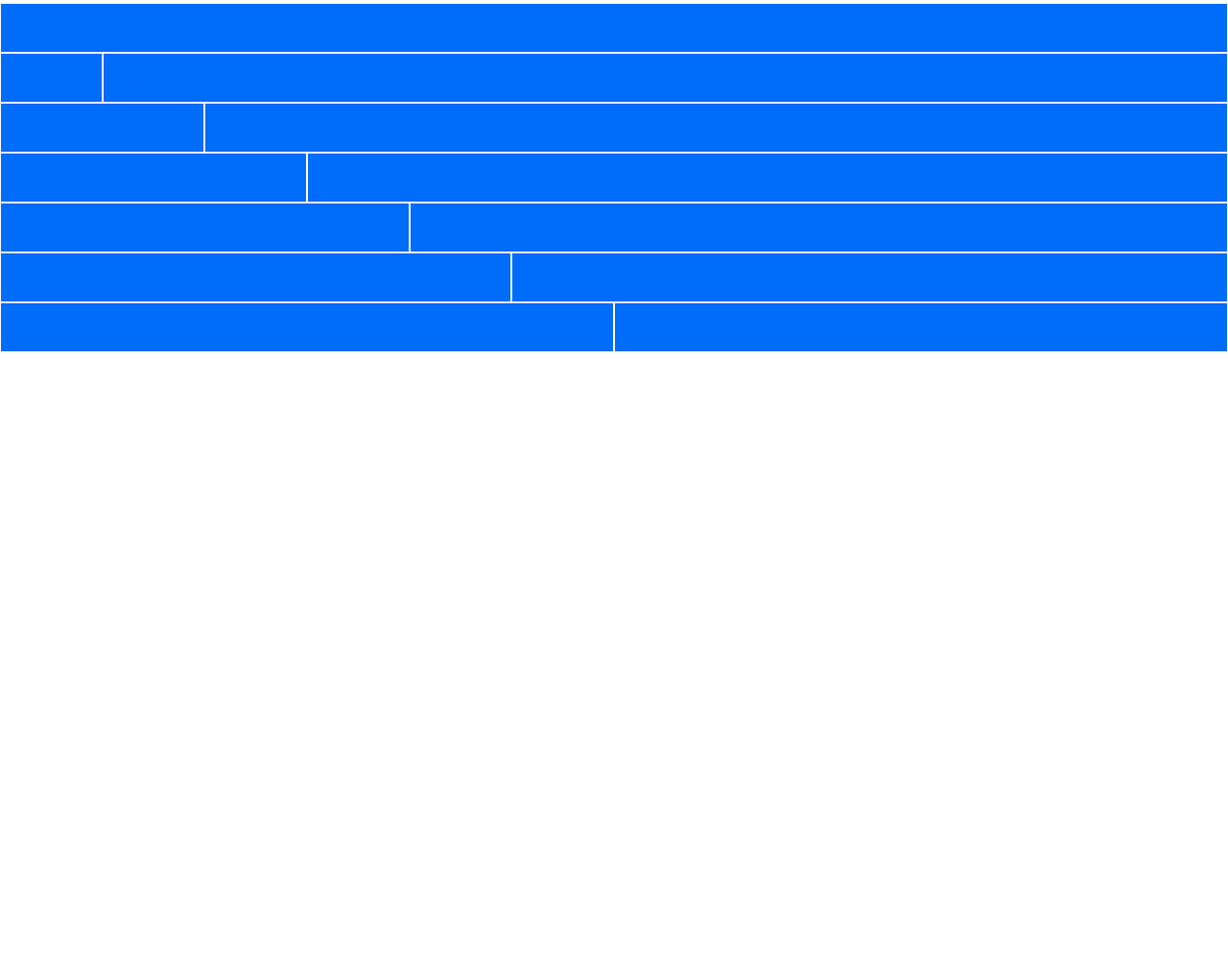
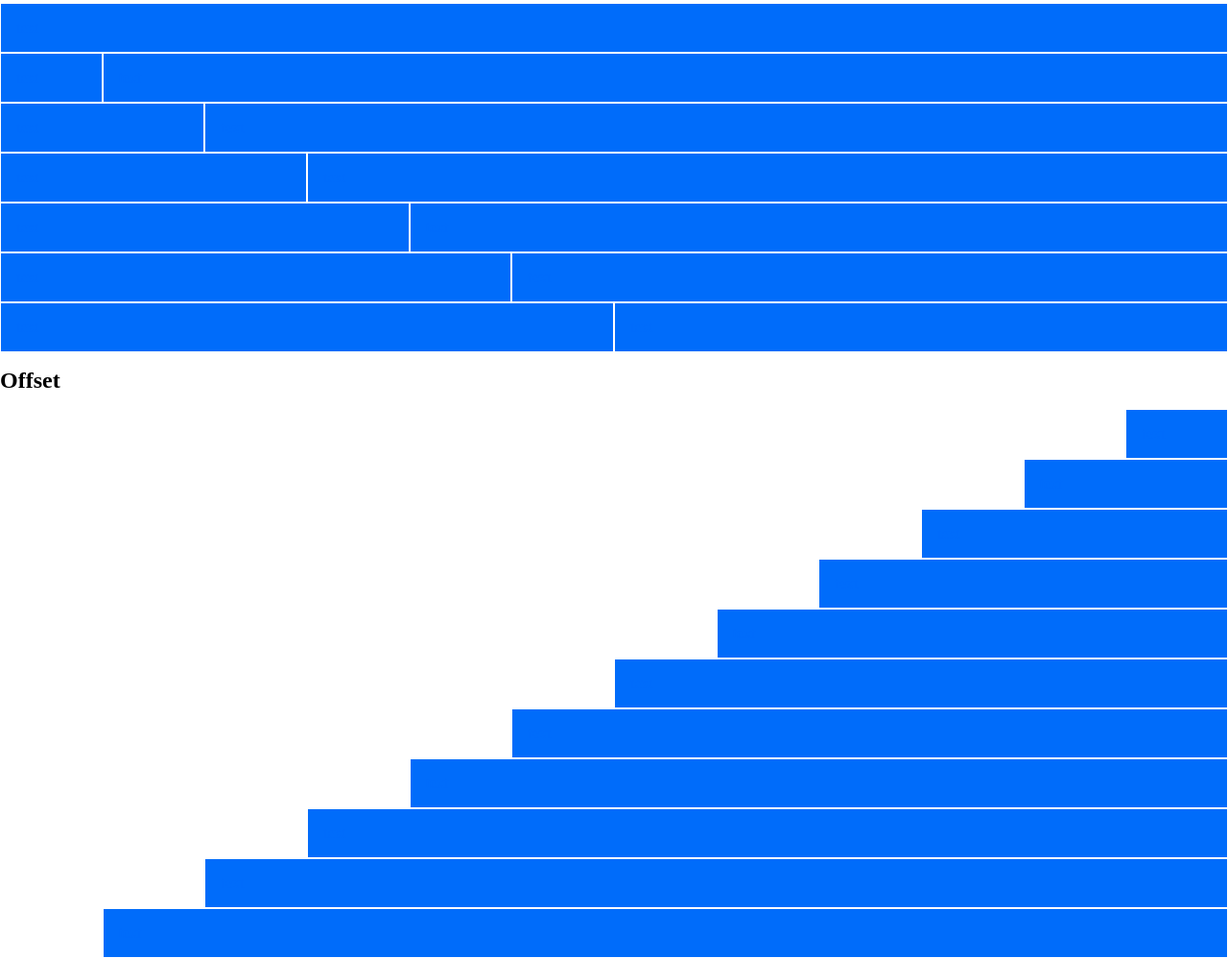
Before and after one commit to Alexxboc/html-css-12bool, a plain HTML site: page index.html in a window 1280 px wide. Shown: the part 412-1410 px from the top of the page at 96% size. Before the commit the page ends 800 px from the top, so only its background shows below. Drawn offline with Linux system fonts and the light colour scheme.

Commit message:
Create offsets section

```diff
--- a/index.html
+++ b/index.html
@@ -147,7 +147,7 @@
     </div>
     <!-- /.container-fluid top -->
 
-    <div class="container-fluid middle">
+    <div class="container-fluid bottom">
         <div class="row">
             <div id="txt-blue" class="col-12">
                 text
@@ -211,7 +211,65 @@
         </div>
         <!-- /.row -->
 
+        <h2 class="pt-1 pb-1">Offset</h2>
+
+        <div id="txt-blue" class="col-offset-11">
+            text
+        </div>
+        <!-- /.col-offset-11 -->
+
+        <div id="txt-blue" class="col-offset-10">
+            text
+        </div>
+        <!-- /.col-offset-10 -->
+
+        <div id="txt-blue" class="col-offset-9">
+            text
+        </div>
+        <!-- /.col-offset-9 -->
+
+        <div id="txt-blue" class="col-offset-8">
+            text
+        </div>
+        <!-- /.col-offset-8 -->
+
+        <div id="txt-blue" class="col-offset-7">
+            text
+        </div>
+        <!-- /.col-offset-7 -->
+
+        <div id="txt-blue" class="col-offset-6">
+            text
+        </div>
+        <!-- /.col-offset-6 -->
+
+        <div id="txt-blue" class="col-offset-5">
+            text
+        </div>
+        <!-- /.col-offset-5 -->
+
+        <div id="txt-blue" class="col-offset-4">
+            text
+        </div>
+        <!-- /.col-offset-4 -->
+
+        <div id="txt-blue" class="col-offset-3">
+            text
+        </div>
+        <!-- /.col-offset-3 -->
+
+        <div id="txt-blue" class="col-offset-2">
+            text
+        </div>
+        <!-- /.col-offset-2 -->
+
+        <div id="txt-blue" class="col-offset-1">
+            text
+        </div>
+        <!-- /.col-offset-1 -->
+
     </div>
     <!-- /.container-fluid middle -->
+
 </body>
 </html>
```
